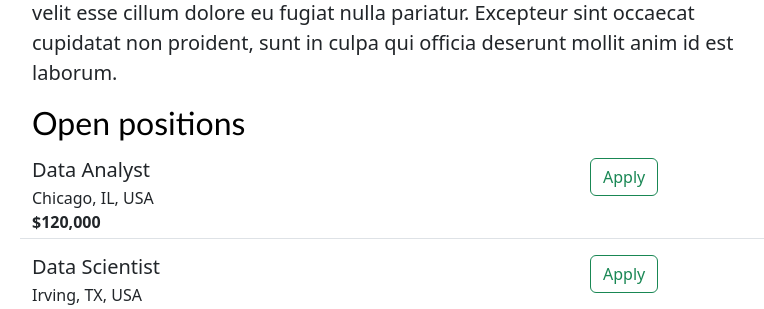
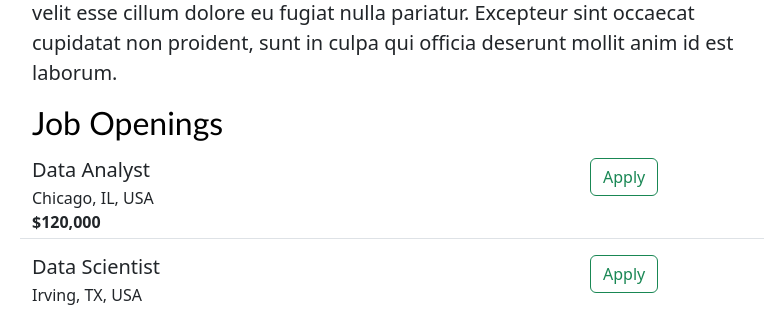
Before and after one commit to bharathsenthil/new-careers-website, a Flask app: page / in a window 1280 px wide. Shown: the part 495-804 px from the top of the page, without its empty margins (28-792 px from the left). Run offline with Flask 3, Linux system fonts and the light colour scheme.

Commit message:
Made some changes to html.home

```diff
--- a/templates/home.html
+++ b/templates/home.html
@@ -48,7 +48,7 @@
         Lorem ipsum dolor sit amet, consectetur adipiscing elit, sed do eiusmod tempor incididunt ut labore et dolore magna aliqua. Ut enim ad minim veniam, quis nostrud exercitation ullamco laboris nisi ut aliquip ex ea commodo consequat. Duis aute irure dolor in reprehenderit in voluptate velit esse cillum dolore eu fugiat nulla pariatur. Excepteur sint occaecat cupidatat non proident, sunt in culpa qui officia deserunt mollit anim id est laborum.
       </p>
       <h2>
-        Open positions
+        Job Openings
       </h2>
       <p>
         {% for job in jobs %}
```
